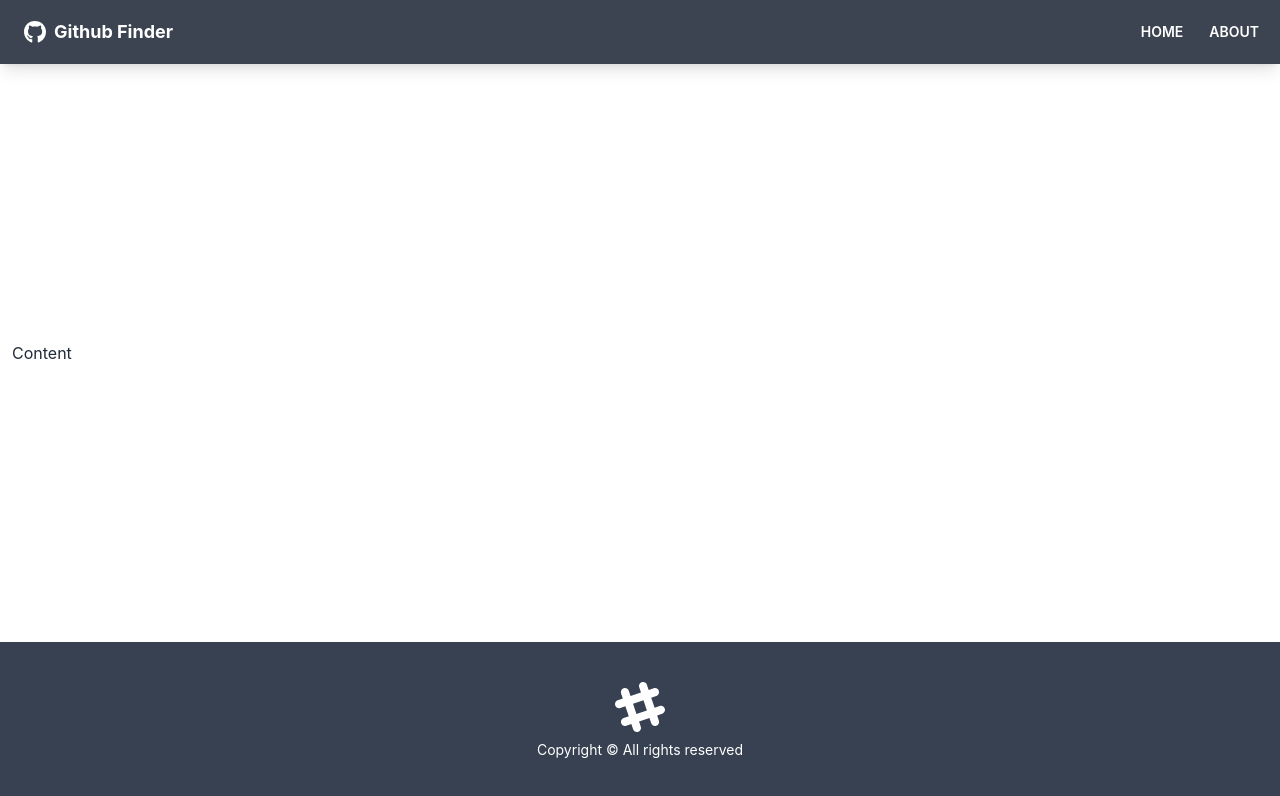
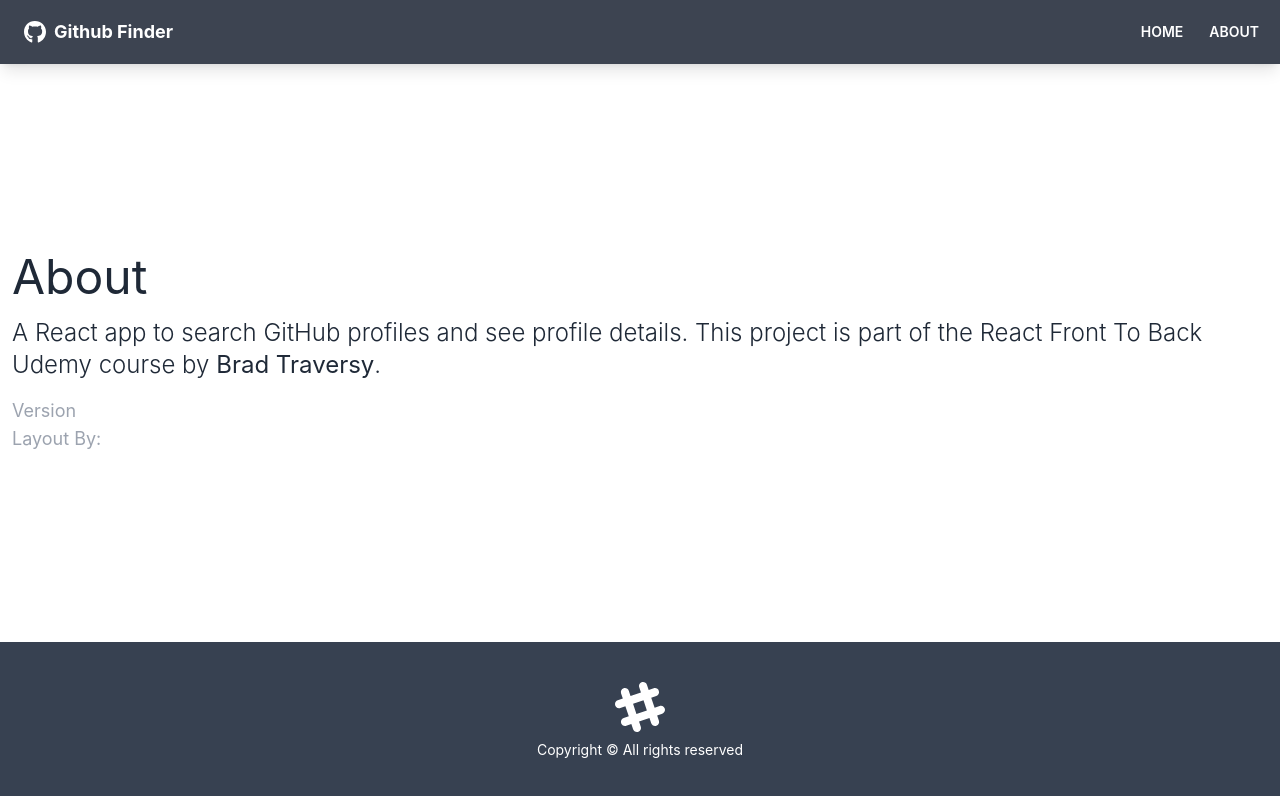
Before and after one commit to mocha-maker/github-finder, a React (Create React App) app: page /about in a window 1280 px wide. Shown: the top 796 px of the page. Built offline with nearby package versions, Linux system fonts and the light colour scheme.

Commit message:
Add Links to Home and About

```diff
--- a/src/App.js
+++ b/src/App.js
@@ -1,6 +1,14 @@
-import {BrowserRouter as Router, Route} from 'react-router-dom'
+// Utilities
+import {BrowserRouter as Router, Route, Routes} from 'react-router-dom'
+
+// Components
 import Navbar from './components/layout/Navbar';
 import Footer from './components/layout/Footer';
+
+// Pages
+import Home from './pages/Home';
+import About from './pages/About';
+import NotFound from './pages/NotFound';
 
 function App() {
   return (
@@ -8,7 +16,12 @@ function App() {
       <div className="flex flex-col justify-between h-screen">
         <Navbar />
         <main className='container mx-auto px-3 pb-12'>
-        Content
+          <Routes>
+            <Route path='/' element={<Home/>}/>
+            <Route path='/about' element={<About/>}/>
+            <Route path='/notfound' element={<NotFound/>}/>
+            <Route path='/*' element={<NotFound/>}/>
+          </Routes>
         </main>
         <Footer />
       </div>
--- a/src/components/layout/Navbar.jsx
+++ b/src/components/layout/Navbar.jsx
@@ -15,7 +15,7 @@ function Navbar({title}) {
             <div className="flex-1 px2-mx2">
                 <div className="flex justify-end">
                     <Link to='/' className='btn btn-ghost btn-sm rounded-btn'>Home</Link>
-                    <Link to='/' className='btn btn-ghost btn-sm rounded-btn'>About</Link>
+                    <Link to='/about' className='btn btn-ghost btn-sm rounded-btn'>About</Link>
                 </div>
             </div>
         </div>
--- /dev/null
+++ b/src/pages/About.jsx
@@ -0,0 +1,33 @@
+import React from 'react'
+
+function About() {
+  return (
+    <>
+      <h1 className="text-5xl mb-4">About</h1>
+      <p className='mb-4 text-2xl font-light'>
+        A React app to search GitHub profiles and see profile details. This
+        project is part of the
+        <a href='https://www.udemy.com/course/modern-react-front-to-back/'>
+          {' '}
+          React Front To Back
+        </a>{' '}
+        Udemy course by
+        <strong>
+          <a href='https://traversymedia.com'> Brad Traversy</a>
+        </strong>
+        .
+      </p>
+      <p className='text-lg text-gray-400'>
+        Version <span className='text-white'>1.0.0</span>
+      </p>
+      <p className='text-lg text-gray-400'>
+        Layout By:
+        <a className='text-white' href='https://twitter.com/hassibmoddasser'>
+          Hassib Moddasser
+        </a>
+      </p>
+    </>
+  )
+}
+
+export default About
--- /dev/null
+++ b/src/pages/Home.jsx
@@ -0,0 +1,7 @@
+function Home() {
+  return (
+    <div>Home</div>
+  )
+}
+
+export default Home
--- /dev/null
+++ b/src/pages/NotFound.jsx
@@ -0,0 +1,9 @@
+import React from 'react'
+
+function NotFound() {
+  return (
+    <div>NotFound</div>
+  )
+}
+
+export default NotFound
```
Lines whose indentation alone changed are shown as unchanged.
